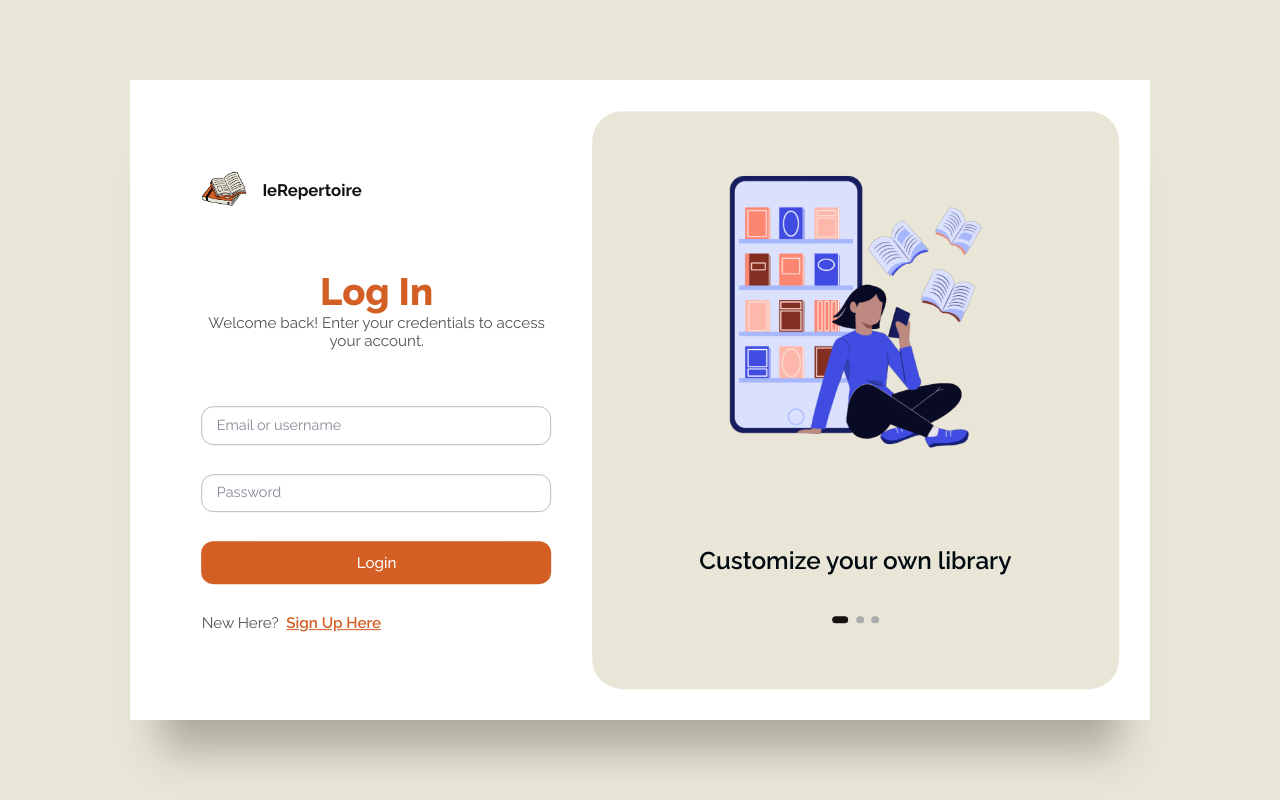
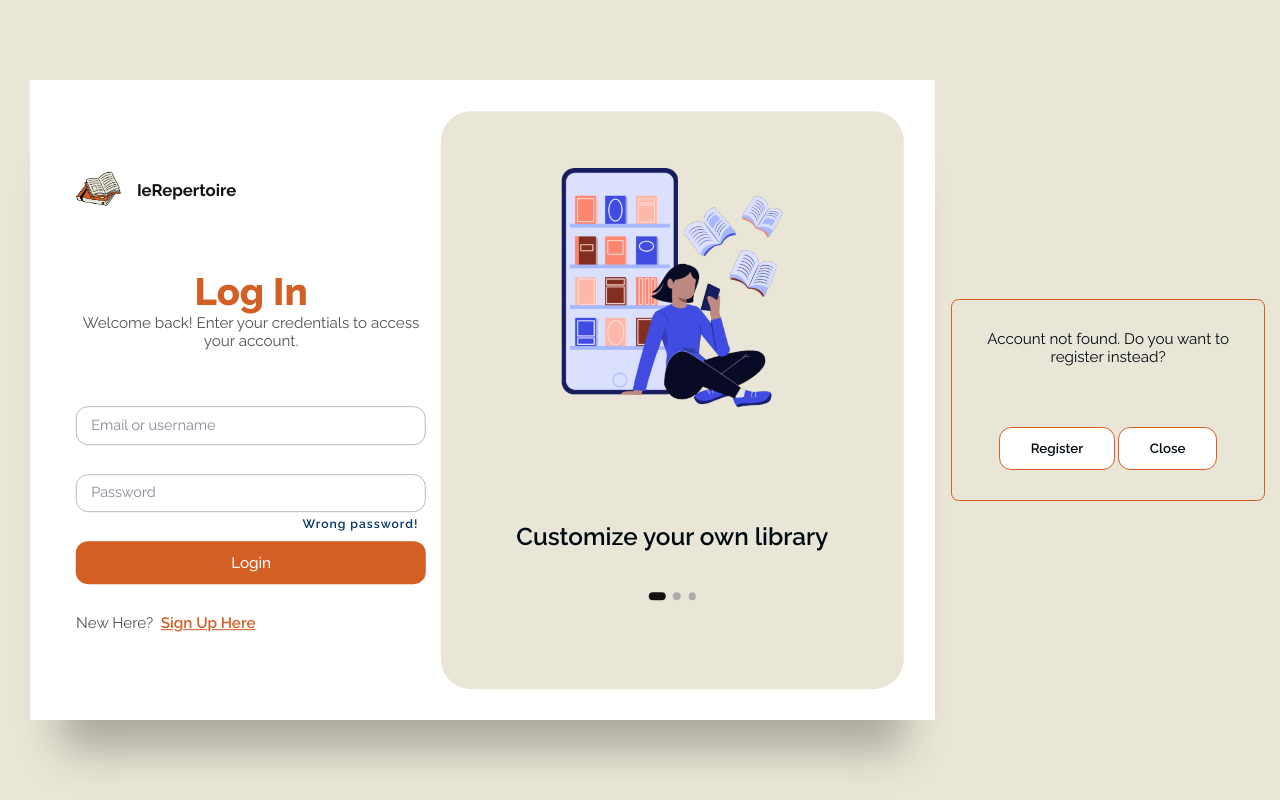
Before and after one commit to reyeserikajane/PHP-MySQL-Activity, a PHP site: page / in a window 1280 px wide. Run offline with PHP 8.4, Linux system fonts and the light colour scheme.

Commit message:
Added form validation popups

```diff
--- a/app.js
+++ b/app.js
@@ -39,3 +39,11 @@ bullets.forEach((bullet, index) => {
 });
 
 autoSlide();
+
+function showPopup() {
+  document.getElementById("popup").style.display = "flex";
+}
+
+function closePopup() {
+  document.getElementById("popup").style.display = "none";
+}
--- a/index.php
+++ b/index.php
@@ -63,6 +63,8 @@ if (isset($_SESSION['full_name'])) {
                 </div>
 
                 <div class="input-wrap">
+                   <!-- Write a condition that will show this validation popup only if email or username is found but password entered is wrong-->
+                   <div class="validation-popup">Wrong password!</div>
                   <input
                     name="pwd"
                     type="password"
@@ -126,6 +128,18 @@ if (isset($_SESSION['full_name'])) {
           </div>
         </div>
       </div>
+
+       <!-- Write a condition that this will only show if email is not found -->
+       <div class="po2pup" id="popup" style="">
+        <div class="popup-content">
+          <p>Account not found. Do you want to register instead?</p>
+
+          <div class="flex-gap">
+            <button class="profile-btn" onclick="location.href='index.php'">Register</button>
+            <button class="profile-btn" onclick="closePopup()">Close</button>
+          </div>
+        </div>
+      </div>
     </main>
 
     <!-- Javascript file -->
--- a/style.css
+++ b/style.css
@@ -127,7 +127,7 @@ form {
 }
 
 .toggle:hover {
-  color: #8371fd;
+  color: #003366;
 }
 
 .input-wrap {
@@ -450,3 +450,48 @@ label {
   color: #010a10;
   cursor: pointer;
 }
+
+.popup {
+  display: none;
+  position: fixed;
+  z-index: 1;
+  top: 0;
+  right: 0;
+  bottom: 0;
+  left: 0;
+  width: 100%;
+  height: 100%;
+  background-color: rgb(0, 0, 0);
+  background-color: rgba(0, 0, 0, 0.4);
+  justify-content: center;
+  align-items: center;
+}
+
+.popup-content {
+  background-color: #eae6d7;
+  padding: 2rem;
+  border: 1px solid #d35f24;
+  width: 100%;
+  max-width: 30rem;
+  display: flex;
+  flex-direction: column;
+  gap: 2rem;
+  position: relative;
+  align-items: center;
+  text-align: center;
+  border-radius: 0.5rem;
+  margin: 5%;
+}
+
+.validation-popup {
+  position: absolute;
+  bottom: 0;
+  z-index: 1;
+  color: #003366;
+  padding: 0.5rem;
+  font-size: 0.8rem;
+  font-weight: 600;
+  letter-spacing: 1px;
+  right: 0;
+  transform: translateY(1.8rem);
+}
```
Also changed, not shown: signup.php (+18 -0 lines).
